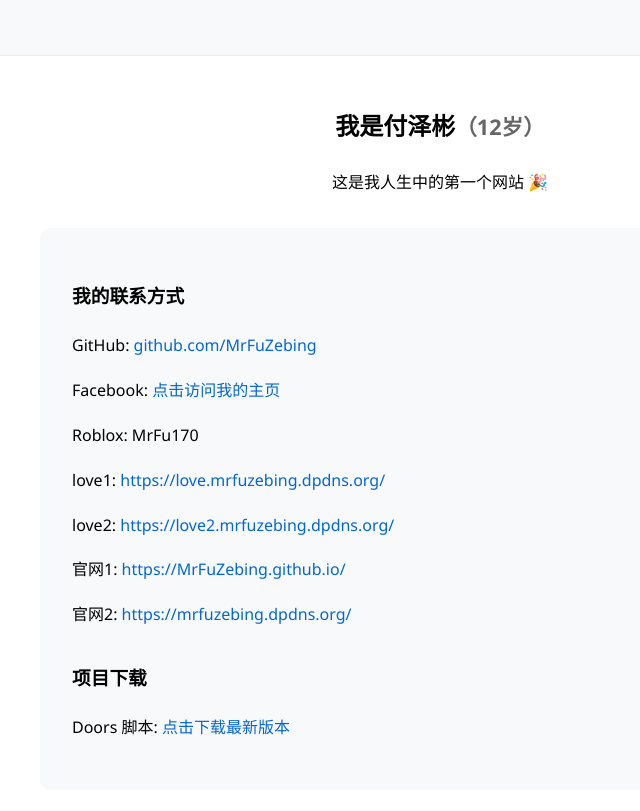
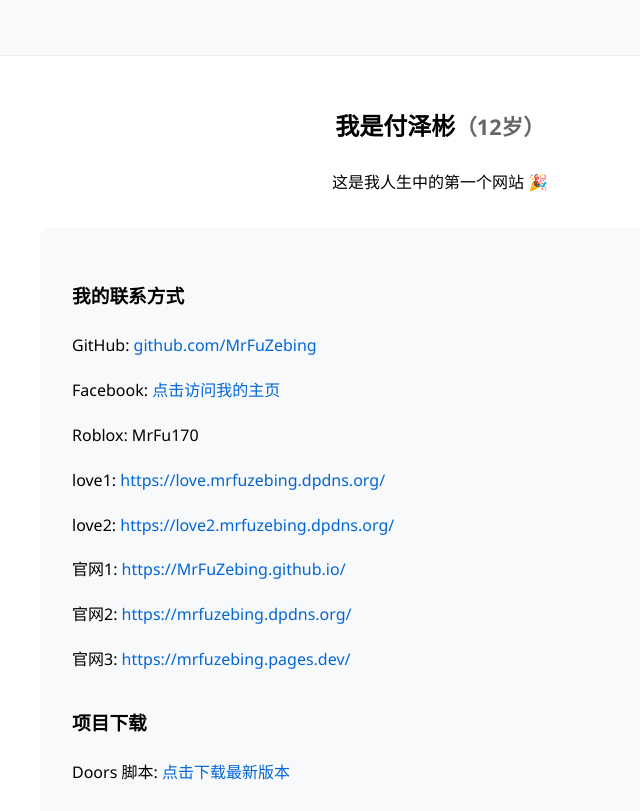
Before and after one commit to MrFuZebing/MrFuZebing.github.io, a plain HTML site: page index.html in a window 1280 px wide. Shown: the part 141-952 px from the top of the page, without its empty margins (200-840 px from the left). Drawn offline with Linux system fonts and the light colour scheme.

Commit message:
Update index.html

```diff
--- a/index.html
+++ b/index.html
@@ -76,6 +76,7 @@
             <p>love2: <a href="https://love2.mrfuzebing.dpdns.org/" target="_blank">https://love2.mrfuzebing.dpdns.org/</a></p>
             <p>官网1: <a href="https://MrFuZebing.github.io/" target="_blank">https://MrFuZebing.github.io/</a></p>
             <p>官网2: <a href="https://mrfuzebing.dpdns.org/" target="_blank">https://mrfuzebing.dpdns.org/</a></p>
+            <p>官网3: <a href="https://mrfuzebing.pages.dev/" target="_blank">https://mrfuzebing.pages.dev/</a></p>
 
             <h3 style="margin-top: 2rem;">项目下载</h3>
             <p>Doors 脚本: <a href="https://github.com/MrFuZebing/Doors" target="_blank">点击下载最新版本</a></p>
```
